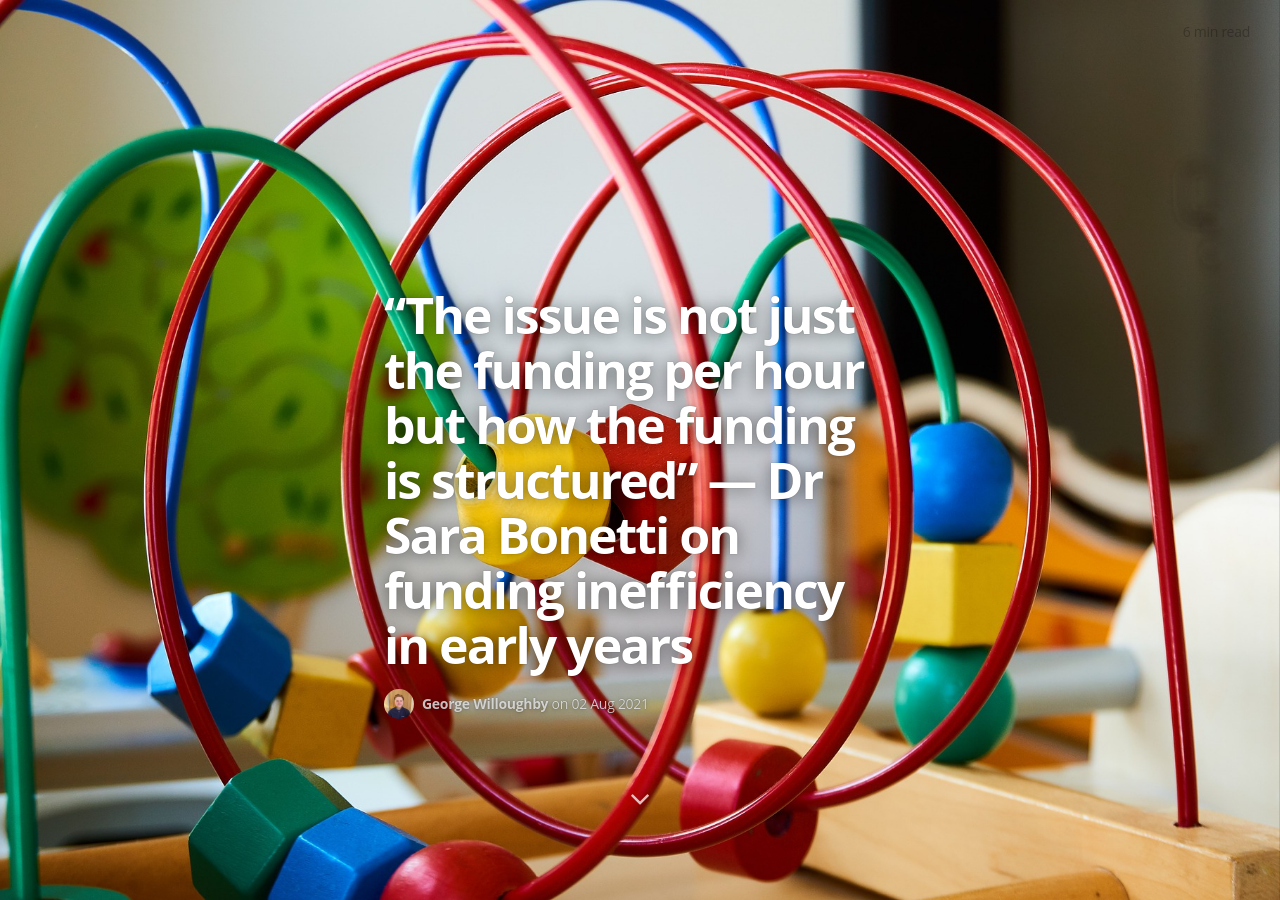
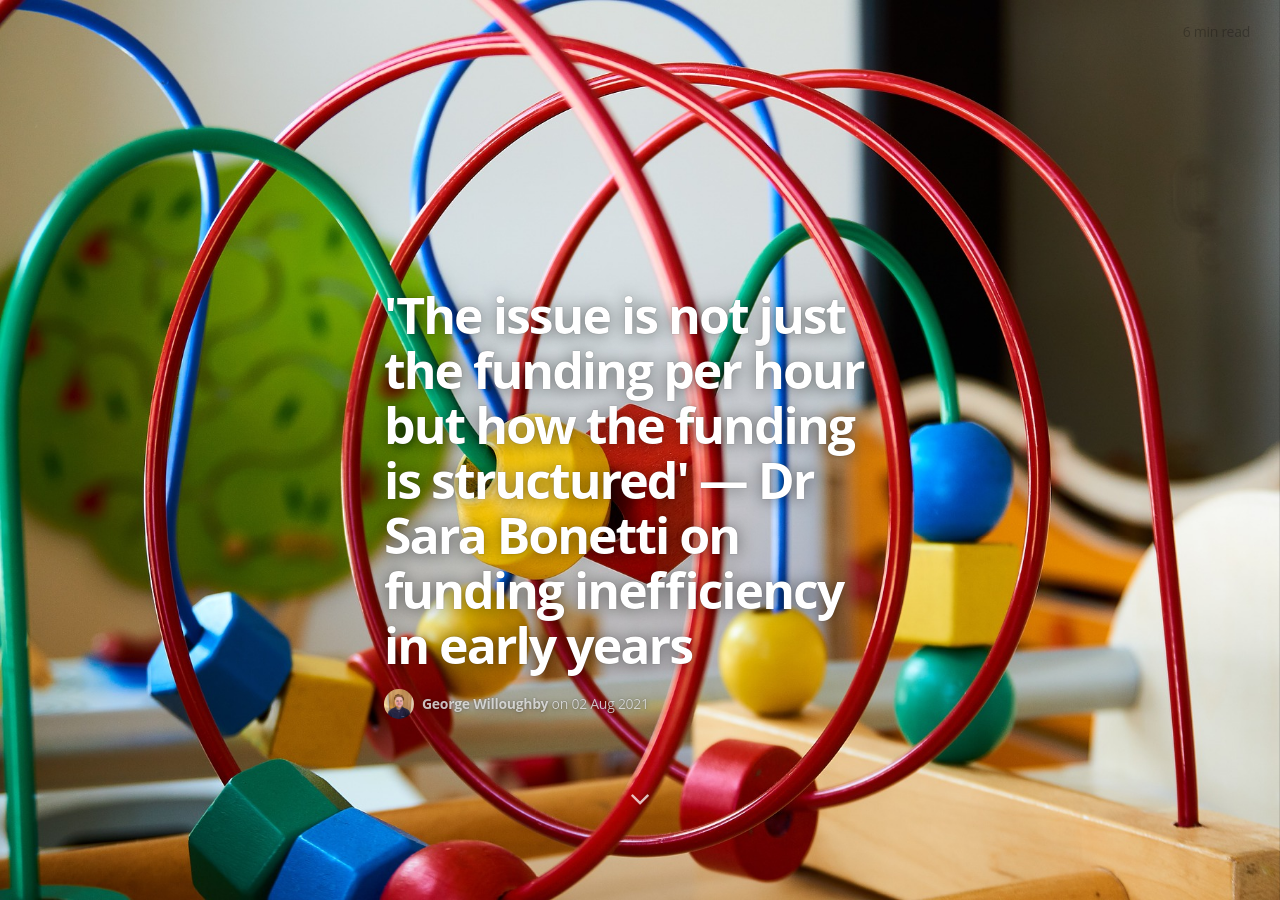
Before and after one commit to GWilloughby99/early-years-project, a Jekyll site: the page built from _posts/2021-08-02-Dr-sara-bonetti-early-years-funding-inefficiency.md, in a window 1280 px wide and 900 px high. Built offline with Jekyll 4.4.1, drawn with Linux system fonts in a browser that asks for light colours; nearby versions of some CDN libraries; some web fonts are replaced.

```diff
--- a/_posts/2021-08-02-Dr-sara-bonetti-early-years-funding-inefficiency.md
+++ b/_posts/2021-08-02-Dr-sara-bonetti-early-years-funding-inefficiency.md
@@ -1,6 +1,6 @@
 ---
 layout: post
-title:  “The issue is not just the funding per hour but how the funding is structured” — Dr Sara Bonetti on funding inefficiency in early years
+title:  "'The issue is not just the funding per hour but how the funding is structured' — Dr Sara Bonetti on funding inefficiency in early years"
 date:   2021-08-02
 categories:
 tags:
```
